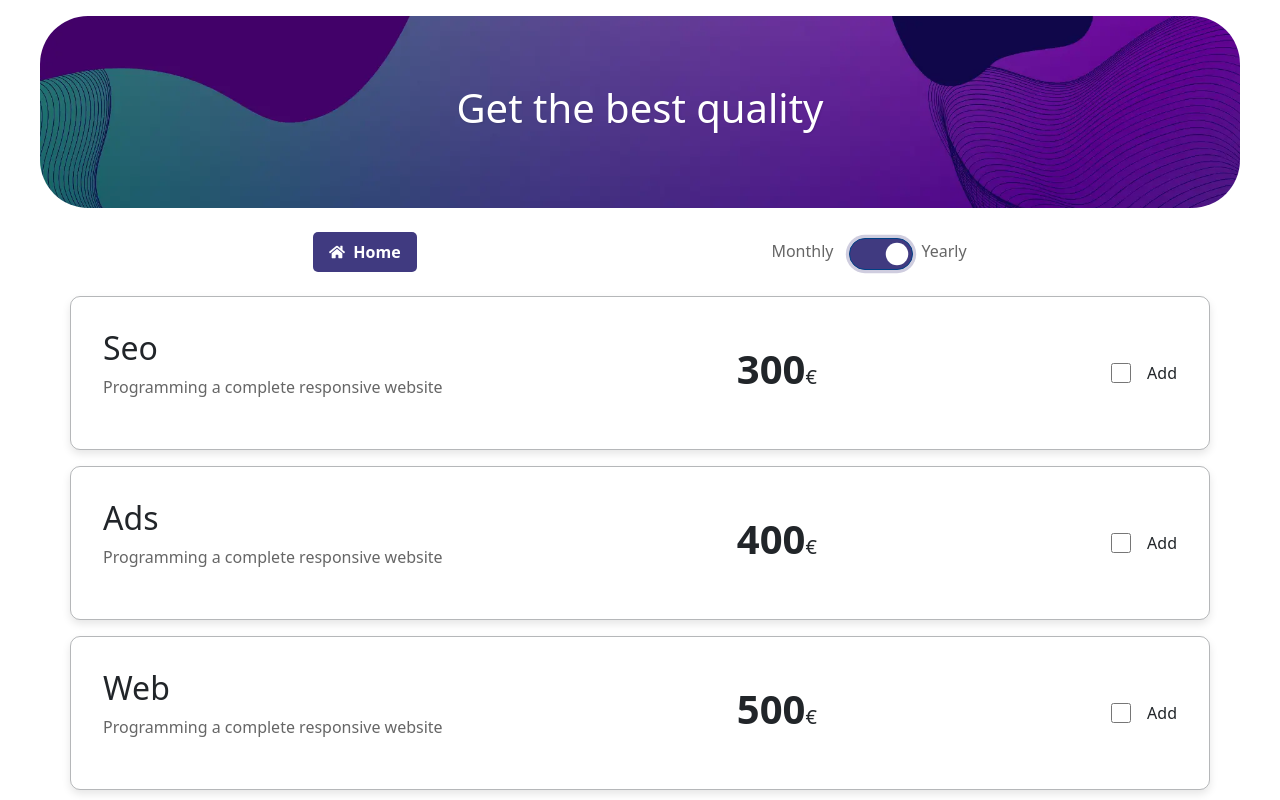
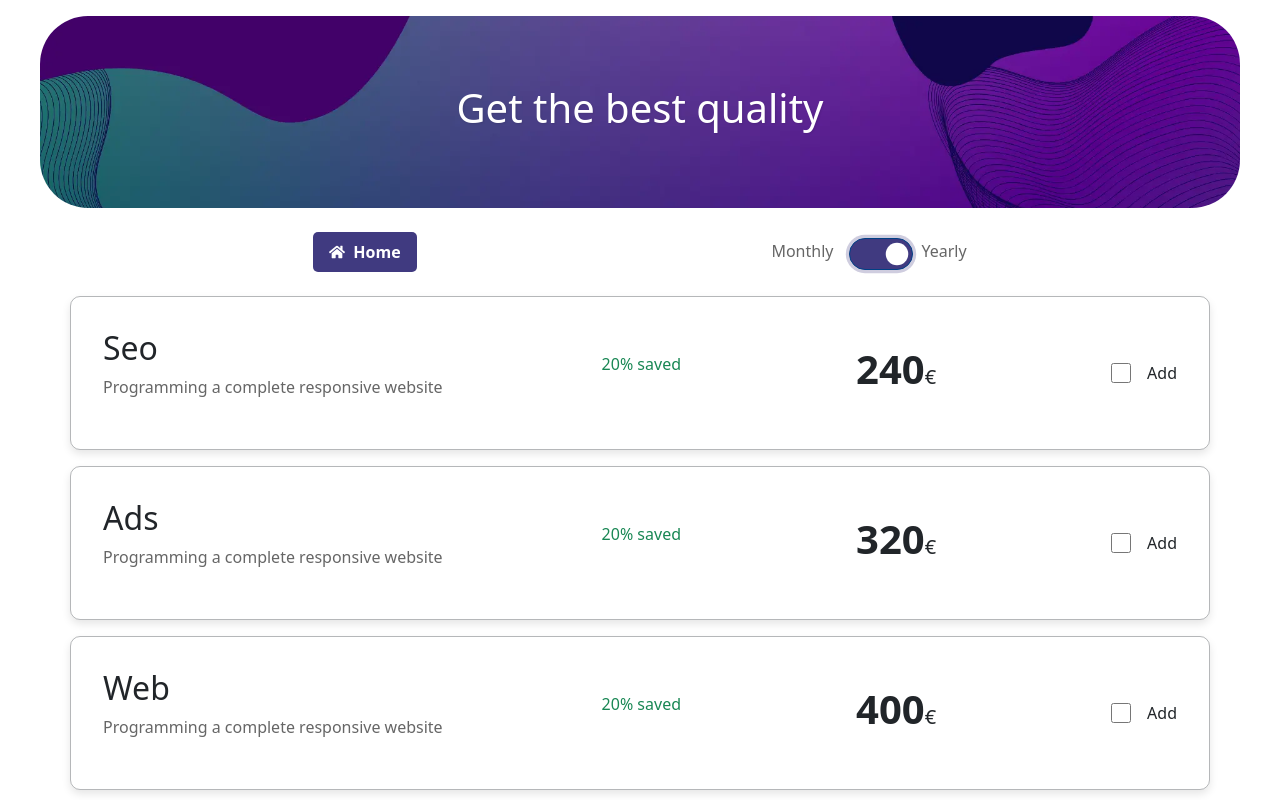
Before and after one commit to dracudev/S6-Budget-App, a React (Vite) app: page /budget in a window 1280 px wide. Both pictures are taken after a click on the checkbox 881 px from the left and 254 px from the top of the page. Shown: the top 800 px of the page. Built offline with nearby package versions, Linux system fonts and the light colour scheme.

Commit message:
basic yearly logic

```diff
--- a/src/components/SwitchButton.jsx
+++ b/src/components/SwitchButton.jsx
@@ -24,12 +24,12 @@ const StyledFormCheck = styled(Form.Check)`
   }
 `;
 
-function SwitchButton({ textR, textL }) {
+function SwitchButton({ textR, textL, onClick }) {
   return (
     <Form>
       <div className="d-flex  align-items-center">
         <p className="me-3 m-0 ">{textL}</p>
-        <StyledFormCheck type="switch" id="switch-button" />
+        <StyledFormCheck type="switch" id="switch-button" onClick={onClick}/>
         <p className="ms-2 m-0">{textR}</p>
       </div>
     </Form>
@@ -39,6 +39,7 @@ function SwitchButton({ textR, textL }) {
 SwitchButton.propTypes = {
   textR: PropTypes.string,
   textL: PropTypes.string,
+  onClick: PropTypes.func
 };
 
 export default SwitchButton;
--- a/src/pages/budget/BudgetForm.jsx
+++ b/src/pages/budget/BudgetForm.jsx
@@ -3,9 +3,9 @@ import { WebElements } from "./WebElements";
 import { CustomCard } from "../../components/CustomCard";
 import { useBudget } from "../../contexts/useBudget";
 
-export function BudgetForm() {
+export function BudgetForm({ isYearly }) {
   const { checkedItems, budget, handleChecked, elements, setElements, handleClickAdd, handleClickRest } = useBudget();
-
+  const getPrice = (price) => (isYearly ? price * 0.8 : price);
   return (
     <div className="form-container">
       <CustomCard className={`container ${checkedItems.seo ? 'border-checked' : ''}`}>
@@ -14,8 +14,9 @@ export function BudgetForm() {
             <h2>Seo</h2>
             <p>Programming a complete responsive website</p>
           </div>
+          {isYearly && <p className="text-success">20% saved</p>}
           <h5 className="mx-3">
-            <strong className="fs-1">300</strong>€
+            <strong className="fs-1">{getPrice(300)}</strong>€
           </h5>
 
           <label>
@@ -38,8 +39,9 @@ export function BudgetForm() {
             <h2>Ads</h2>
             <p>Programming a complete responsive website</p>
           </div>
+          {isYearly && <p className="text-success">20% saved</p>}
           <h5 className="mx-3">
-            <strong className="fs-1">400</strong>€
+            <strong className="fs-1">{getPrice(400)}</strong>€
           </h5>
 
           <label>
@@ -62,8 +64,9 @@ export function BudgetForm() {
             <h2>Web</h2>
             <p>Programming a complete responsive website</p>
           </div>
+          {isYearly && <p className="text-success">20% saved</p>}
           <h5 className=" mx-3">
-            <strong className="fs-1">500</strong>€
+            <strong className="fs-1">{getPrice(500)}</strong>€
           </h5>
 
           <label>
--- a/src/pages/budget/index.jsx
+++ b/src/pages/budget/index.jsx
@@ -8,9 +8,16 @@ import "./index.css";
 import { useBudget } from "../../contexts/useBudget";
 import { CurrentBudgets } from "./CurrentBudgets";
 import SwitchButton from "../../components/SwitchButton";
+import { useState } from "react";
 
 export function Budget() {
   const { checkedItems } = useBudget();
+  const [isYearly, setIsYearly] = useState(false);
+
+  const handleSwitchClick = () => {
+    setIsYearly(!isYearly);
+  };
+
   return (
     <>
       <HeaderBanner>
@@ -30,11 +37,11 @@ export function Budget() {
         </Link>
         </div>
         <div className="d-flex align-items-center">
-        <SwitchButton textL={"Monthly"} textR={"Yearly"}></SwitchButton>
+        <SwitchButton textL={"Monthly"} textR={"Yearly"} onClick={handleSwitchClick}></SwitchButton>
         </div>
       </div>
 
-      <BudgetForm></BudgetForm>
+      <BudgetForm isYearly={isYearly}></BudgetForm>
 
       {(checkedItems.web || checkedItems.seo || checkedItems.ads) && (
         <ClientDataForm />
```
